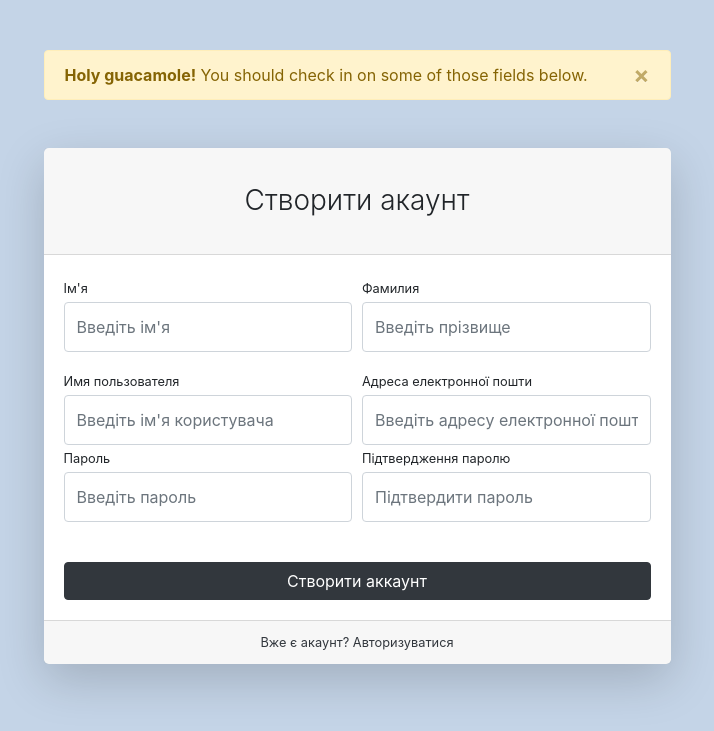
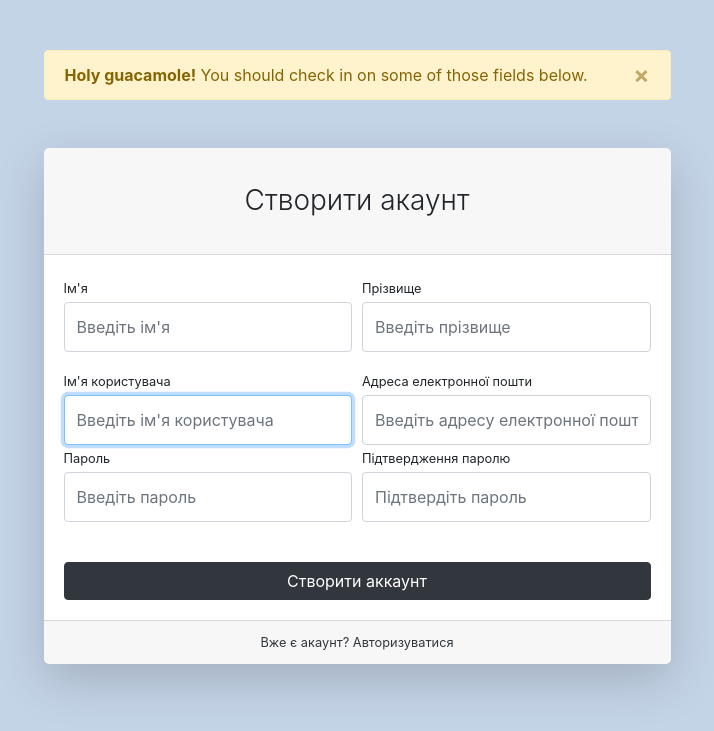
Before and after one commit to itOmelchDO/OnlineStore, a Django app: page /users/registration/ in a window 1280 px wide. Shown: the top 731 px of the page, without its empty margins (283-997 px from the left). Run offline with Django 4.2, Linux system fonts and the light colour scheme; some libraries are stand-ins or nearby versions.

Commit message:
'Added registration form to app "users"'

```diff
--- a/users/forms.py
+++ b/users/forms.py
@@ -1,5 +1,5 @@
 from django import forms
-from django.contrib.auth.forms import AuthenticationForm
+from django.contrib.auth.forms import AuthenticationForm, UserCreationForm
 
 from users.models import User
 
@@ -15,3 +15,28 @@ class UserLoginForm(AuthenticationForm):
     class Meta:
         model = User
         fields = ("username", "password")
+
+
+class UserRegistrationForm(UserCreationForm):
+    first_name = forms.CharField(widget=forms.TextInput(attrs={
+        "class": "form-control py-4",
+        "placeholder": "Введіть ім'я"}))
+    last_name = forms.CharField(widget=forms.TextInput(attrs={
+        "class": "form-control py-4",
+        "placeholder": "Введіть прізвище"}))
+    username = forms.CharField(widget=forms.TextInput(attrs={
+        "class": "form-control py-4",
+        "placeholder": "Введіть ім'я користувача"}))
+    email = forms.CharField(widget=forms.EmailInput(attrs={
+        "class": "form-control py-4",
+        "placeholder": "Введіть адресу електронної пошти"}))
+    password1 = forms.CharField(widget=forms.PasswordInput(attrs={
+        "class": "form-control py-4",
+        "placeholder": "Введіть пароль"}))
+    password2 = forms.CharField(widget=forms.PasswordInput(attrs={
+        "class": "form-control py-4",
+        "placeholder": "Підтвердіть пароль"}))
+
+    class Meta:
+        model = User
+        fields = ("first_name", "last_name", "username", "email", "password1", "password2")
--- a/users/templates/users/registration.html
+++ b/users/templates/users/registration.html
@@ -16,52 +16,54 @@
                         <div class="card-header"><h3 class="text-center font-weight-light my-4">Створити акаунт</h3>
                         </div>
                         <div class="card-body">
-                            <form>
+                            <form action="{% url 'users:registration' %}">
                                 <div class="form-row">
                                     <div class="col-md-6">
                                         <div class="form-group">
-                                            <label class="small mb-1" for="inputFirstName">Ім'я</label>
-                                            <input class="form-control py-4" id="inputFirstName" type="text"
-                                                   placeholder="Введіть ім'я"/>
+                                            <label class="small mb-1" for="{{ form.first_name.id_for_label }}">
+                                              Ім'я
+                                            </label>
+                                            {{ form.first_name }}
                                         </div>
                                     </div>
                                     <div class="col-md-6">
                                         <div class="form-group">
-                                            <label class="small mb-1" for="inputLastName">Фамилия</label>
-                                            <input class="form-control py-4" id="inputLastName" type="text"
-                                                   placeholder="Введіть прізвище"/>
+                                            <label class="small mb-1" for="{{ form.last_name.id_for_label }}">
+                                              Прізвище
+                                            </label>
+                                            {{ form.last_name }}
                                         </div>
                                     </div>
                                 </div>
                                 <div class="form-row">
                                     <div class="col-md-6">
-                                        <label class="small mb-1" for="inputUsername">Имя пользователя</label>
-                                        <input class="form-control py-4" id="inputUsername" type="text"
-                                               aria-describedby="usernameHelp"
-                                               placeholder="Введіть ім'я користувача"/>
+                                        <label class="small mb-1" for="{{ form.username.id_for_label }}">
+                                          Ім'я користувача
+                                        </label>
+                                        {{ form.username }}
                                     </div>
                                     <div class="col-md-6">
-                                        <label class="small mb-1" for="inputEmailAddress">Адреса електронної
-                                            пошти</label>
-                                        <input class="form-control py-4" id="inputEmailAddress" type="email"
-                                               aria-describedby="emailHelp"
-                                               placeholder="Введіть адресу електронної пошти"/>
+                                        <label class="small mb-1" for="{{ form.email.id_for_label }}">
+                                          Адреса електронної пошти
+                                        </label>
+                                        {{ form.email }}
                                     </div>
                                 </div>
                                 <div class="form-row">
                                     <div class="col-md-6">
                                         <div class="form-group">
-                                            <label class="small mb-1" for="inputPassword">Пароль</label>
-                                            <input class="form-control py-4" id="inputPassword" type="password"
-                                                   placeholder="Введіть пароль"/>
+                                            <label class="small mb-1" for="{{ form.password1.id_for_label }}">
+                                              Пароль
+                                            </label>
+                                            {{ form.password1 }}
                                         </div>
                                     </div>
                                     <div class="col-md-6">
                                         <div class="form-group">
-                                            <label class="small mb-1" for="inputConfirmPassword">Підтвердження
-                                                паролю</label>
-                                            <input class="form-control py-4" id="inputConfirmPassword"
-                                                   type="password" placeholder="Підтвердити пароль"/>
+                                            <label class="small mb-1" for="{{ form.password2.id_for_label }}">
+                                              Підтвердження паролю
+                                            </label>
+                                            {{ form.password2 }}
                                         </div>
                                     </div>
                                 </div>
--- a/users/views.py
+++ b/users/views.py
@@ -2,8 +2,7 @@ from django.shortcuts import render, HttpResponseRedirect
 from django.contrib import auth
 from django.urls import reverse
 
-from users.models import User
-from users.forms import UserLoginForm
+from users.forms import UserLoginForm, UserRegistrationForm
 
 
 def login(request):
@@ -23,4 +22,6 @@ def login(request):
 
 
 def registration(request):
-    return render(request, "users/registration.html")
+    form = UserRegistrationForm
+    context = {"form": form}
+    return render(request, "users/registration.html", context)
```
